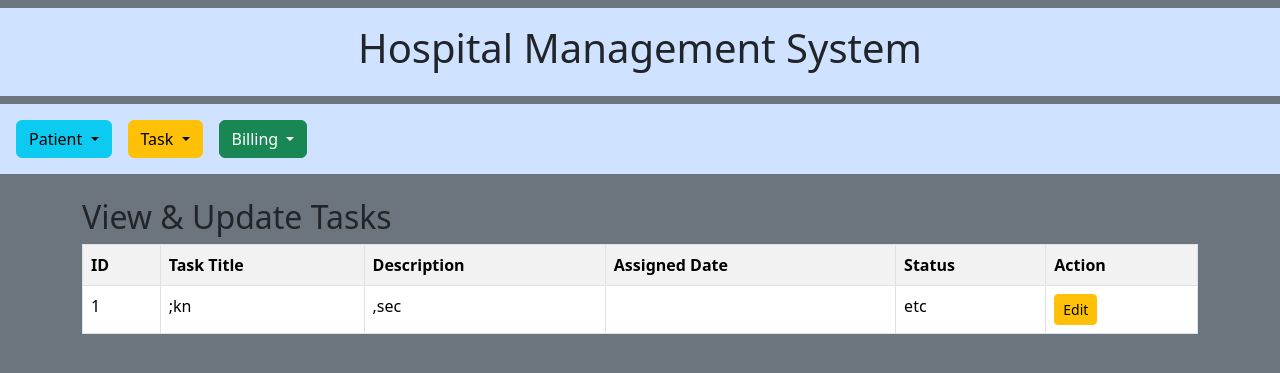
After one commit to Alibouho/HMS, a Flask app: page /view_update_task in a window 1280 px wide. The commit adds this page. Shown: the top 373 px of the page. Run offline with Flask 3, Linux system fonts and the light colour scheme.

Commit message:
Added Task and Billing modules with full CRUD (add, view, edit)

```diff
--- a/app.py
+++ b/app.py
@@ -1,62 +1,186 @@
-from flask import Flask, render_template, request
+from flask import Flask, render_template, request, redirect, url_for
+
 from models.models_patient import Patient, db
+from models.models_task import Task
+from models.models_billing import PatientBill, OperationalBill
+
 from services.services_patient import add_patient_service
+from services.services_task import add_task_service
+from services.services_billing import add_patient_bill_service, add_operational_bill_service
 
 app = Flask(__name__)
 
 app.config['SQLALCHEMY_DATABASE_URI'] = 'sqlite:///hospital.db'
+app.config['SQLALCHEMY_TRACK_MODIFICATIONS'] = False
 
 db.init_app(app)
 
 with app.app_context():
     db.create_all()
 
+
 @app.route('/')
 def base():
     return render_template("base.html")
 
+
+# ---------------- PATIENT ----------------
+
 @app.route('/add_patient', methods=["GET", "POST"])
 def add_patient():
-
     if request.method == "POST":
-
         data = {
-            "name":    request.form["name"],
-            "age":     request.form["age"],
-            "phone":   request.form["phone"],
+            "name": request.form["name"],
+            "age": request.form["age"],
+            "phone": request.form["phone"],
             "address": request.form["address"]
         }
 
         add_patient_service(data)
-
-        return "DATA SAVED SUCCESSFULLY"
+        return redirect(url_for('view_update_patient'))
 
     return render_template("add_patient.html")
 
+
 @app.route('/view_update_patient')
 def view_update_patient():
+    patients = Patient.query.all()
+    return render_template("view_update_patient.html", patients=patients)
 
-    patients = Patient.query.all()
-
-    return render_template("view_update_patient.html", patients=patients)
 
 @app.route('/edit_patient/<int:id>', methods=["GET", "POST"])
 def edit_patient(id):
-
-    patient = Patient.query.get(id)
+    patient = Patient.query.get_or_404(id)
 
     if request.method == "POST":
-
         patient.name = request.form["name"]
         patient.age = request.form["age"]
         patient.phone = request.form["phone"]
         patient.address = request.form["address"]
 
         db.session.commit()
-
-        return "UPDATED SUCCESSFULLY"
+        return redirect(url_for('view_update_patient'))
 
     return render_template("edit_patient.html", patient=patient)
 
-if __name__=='__main__':
+
+# ---------------- TASK ----------------
+
+@app.route('/add_task', methods=["GET", "POST"])
+def add_task():
+    if request.method == "POST":
+        data = {
+            "task_title": request.form["task_title"],
+            "description": request.form["description"],
+            "assigned_date": request.form["assigned_date"],
+            "status": request.form["status"]
+        }
+
+        add_task_service(data)
+        return redirect(url_for('view_update_task'))
+
+    return render_template("add_task.html")
+
+
+@app.route('/view_update_task')
+def view_update_task():
+    tasks = Task.query.all()
+    return render_template("view_update_task.html", tasks=tasks)
+
+
+@app.route('/edit_task/<int:id>', methods=["GET", "POST"])
+def edit_task(id):
+    task = Task.query.get_or_404(id)
+
+    if request.method == "POST":
+        task.task_title = request.form["task_title"]
+        task.description = request.form["description"]
+        task.assigned_date = request.form["assigned_date"]
+        task.status = request.form["status"]
+
+        db.session.commit()
+        return redirect(url_for('view_update_task'))
+
+    return render_template("edit_task.html", task=task)
+
+
+# ---------------- PATIENT BILL ----------------
+
+@app.route('/add_patient_bill', methods=["GET", "POST"])
+def add_patient_bill():
+    if request.method == "POST":
+        data = {
+            "amount": request.form["amount"],
+            "bill_date": request.form["bill_date"],
+            "payment_status": request.form["payment_status"]
+        }
+
+        add_patient_bill_service(data)
+        return redirect(url_for('view_update_patient_bill'))
+
+    return render_template("add_patient_bill.html")
+
+
+@app.route('/view_update_patient_bill')
+def view_update_patient_bill():
+    bills = PatientBill.query.all()
+    return render_template("view_update_patient_bill.html", bills=bills)
+
+
+@app.route('/edit_patient_bill/<int:id>', methods=["GET", "POST"])
+def edit_patient_bill(id):
+    bill = PatientBill.query.get_or_404(id)
+
+    if request.method == "POST":
+        bill.amount = request.form["amount"]
+        bill.bill_date = request.form["bill_date"]
+        bill.payment_status = request.form["payment_status"]
+
+        db.session.commit()
+        return redirect(url_for('view_update_patient_bill'))
+
+    return render_template("edit_patient_bill.html", bill=bill)
+
+
+# ---------------- OPERATIONAL BILL ----------------
+
+@app.route('/add_operational_bill', methods=["GET", "POST"])
+def add_operational_bill():
+    if request.method == "POST":
+        data = {
+            "bill_type": request.form["bill_type"],
+            "amount": request.form["amount"],
+            "bill_date": request.form["bill_date"],
+            "description": request.form["description"]
+        }
+
+        add_operational_bill_service(data)
+        return redirect(url_for('view_update_operational_bill'))
+
+    return render_template("add_operational_bill.html")
+
+
+@app.route('/view_update_operational_bill')
+def view_update_operational_bill():
+    bills = OperationalBill.query.all()
+    return render_template("view_update_operational_bill.html", bills=bills)
+
+
+@app.route('/edit_operational_bill/<int:id>', methods=["GET", "POST"])
+def edit_operational_bill(id):
+    bill = OperationalBill.query.get_or_404(id)
+
+    if request.method == "POST":
+        bill.bill_type = request.form["bill_type"]
+        bill.amount = request.form["amount"]
+        bill.bill_date = request.form["bill_date"]
+        bill.description = request.form["description"]
+
+        db.session.commit()
+        return redirect(url_for('view_update_operational_bill'))
+
+    return render_template("edit_operational_bill.html", bill=bill)
+
+
+if __name__ == '__main__':
     app.run(debug=True)
--- a/templates/base.html
+++ b/templates/base.html
@@ -1,19 +1,25 @@
 <!DOCTYPE html>
 <html lang="en">
 <head>
-    <link href="https://cdn.jsdelivr.net/npm/bootstrap@5.3.8/dist/css/bootstrap.min.css" rel="stylesheet" integrity="sha384-sRIl4kxILFvY47J16cr9ZwB07vP4J8+LH7qKQnuqkuIAvNWLzeN8tE5YBujZqJLB" crossorigin="anonymous">
+    <link href="https://cdn.jsdelivr.net/npm/bootstrap@5.3.8/dist/css/bootstrap.min.css" rel="stylesheet">
     <meta charset="UTF-8">
     <meta name="viewport" content="width=device-width, initial-scale=1.0">
     <title>HMS</title>
 </head>
+
 <body class="bg-secondary">
+
+    <!-- Header -->
     <div class="container-fluid mt-2 p-3 bg-primary-subtle text-dark">
         <h1 class="text-center">Hospital Management System</h1>
     </div>
-    <div class="container-fluid mt-2 p-3 bg-primary-subtle text-dark">
-        <!-- Example single danger button -->
+
+    <!-- Navigation Buttons -->
+    <div class="container-fluid mt-2 p-3 bg-primary-subtle text-dark d-flex gap-3">
+
+        <!-- Patient -->
         <div class="btn-group">
-  <button type="button" class="btn btn-info dropdown-toggle" data-bs-toggle="dropdown" aria-expanded="false">
+            <button type="button" class="btn btn-info dropdown-toggle" data-bs-toggle="dropdown">
                 Patient
             </button>
             <ul class="dropdown-menu">
@@ -21,13 +27,40 @@
                 <li><a class="dropdown-item" href="{{ url_for('view_update_patient')}}">View & Update</a></li>
             </ul>
         </div>
+
+        <!-- Task -->
+        <div class="btn-group">
+            <button type="button" class="btn btn-warning dropdown-toggle" data-bs-toggle="dropdown">
+                Task
+            </button>
+            <ul class="dropdown-menu">
+                <li><a class="dropdown-item" href="{{ url_for('add_task')}}">Add Task</a></li>
+                <li><a class="dropdown-item" href="{{ url_for('view_update_task')}}">View & Update</a></li>
+            </ul>
         </div>
+
+        <!-- Billing -->
+        <div class="btn-group">
+            <button type="button" class="btn btn-success dropdown-toggle" data-bs-toggle="dropdown">
+                Billing
+            </button>
+            <ul class="dropdown-menu">
+                <li><a class="dropdown-item" href="{{ url_for('add_patient_bill')}}">Add Patient Bill</a></li>
+                <li><a class="dropdown-item" href="{{ url_for('view_update_patient_bill')}}">View Patient Bills</a></li>
+                <li><a class="dropdown-item" href="{{ url_for('add_operational_bill')}}">Add Operational Bill</a></li>
+                <li><a class="dropdown-item" href="{{ url_for('view_update_operational_bill')}}">View Operational Bills</a></li>
+            </ul>
+        </div>
+
+    </div>
+
+    <!-- Page Content -->
     <div class="container mt-4">
         {% block content %}
-
         {% endblock %}
     </div>
 
-     <script src="https://cdn.jsdelivr.net/npm/bootstrap@5.3.8/dist/js/bootstrap.bundle.min.js" integrity="sha384-FKyoEForCGlyvwx9Hj09JcYn3nv7wiPVlz7YYwJrWVcXK/BmnVDxM+D2scQbITxI" crossorigin="anonymous"></script>
+    <script src="https://cdn.jsdelivr.net/npm/bootstrap@5.3.8/dist/js/bootstrap.bundle.min.js"></script>
+
 </body>
 </html>
--- /dev/null
+++ b/templates/view_update_task.html
@@ -0,0 +1,31 @@
+{% extends "base.html" %}
+
+{% block content %}
+
+<h2>View & Update Tasks</h2>
+
+<table class="table table-bordered table-striped">
+    <tr>
+        <th>ID</th>
+        <th>Task Title</th>
+        <th>Description</th>
+        <th>Assigned Date</th>
+        <th>Status</th>
+        <th>Action</th>
+    </tr>
+
+    {% for task in tasks %}
+    <tr>
+        <td>{{ task.id }}</td>
+        <td>{{ task.task_title }}</td>
+        <td>{{ task.description }}</td>
+        <td>{{ task.assigned_date }}</td>
+        <td>{{ task.status }}</td>
+        <td>
+            <a href="{{ url_for('edit_task', id=task.id) }}" class="btn btn-warning btn-sm">Edit</a>
+        </td>
+    </tr>
+    {% endfor %}
+</table>
+
+{% endblock %}
```
Also changed, not shown: models/models_billing.py (added, +15 -0 lines), models/models_task.py (added, +8 -0 lines), services/services_billing.py (added, +24 -0 lines), services/services_task.py (added, +13 -0 lines), templates/add_operational_bill.html (added, +31 -0 lines), templates/add_patient_bill.html (added, +26 -0 lines), templates/add_task.html (added, +31 -0 lines), templates/edit_operational_bill.html (added, +32 -0 lines), templates/edit_patient_bill.html (added, +27 -0 lines), templates/edit_task.html (added, +32 -0 lines), templates/view_update_operational_bill.html (added, +31 -0 lines), templates/view_update_patient_bill.html (added, +26 -0 lines), instance/hospital.db. Lines whose indentation alone changed are shown as unchanged.
